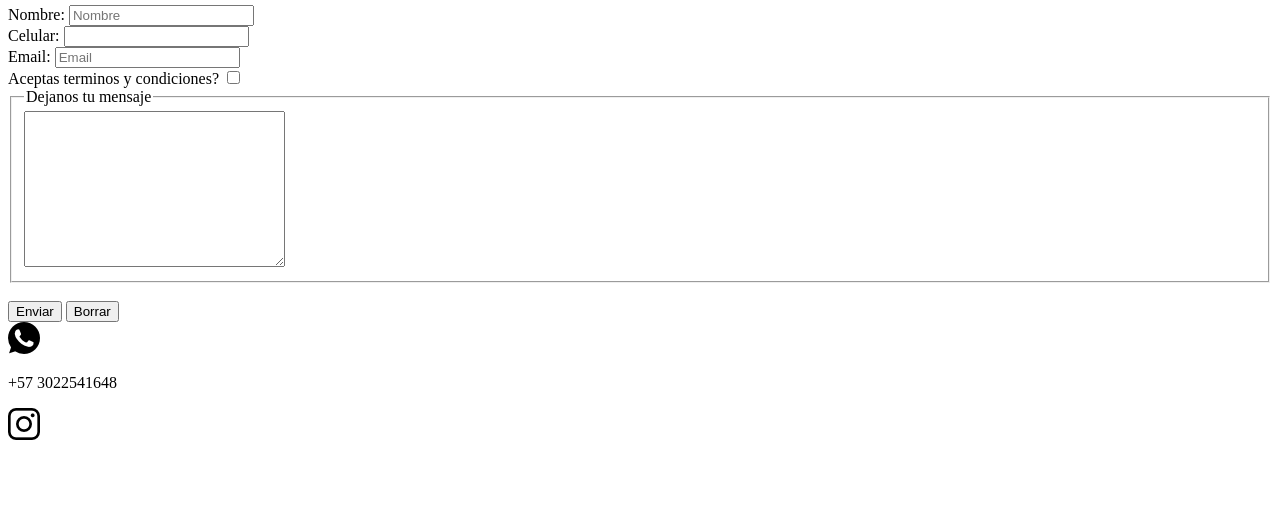
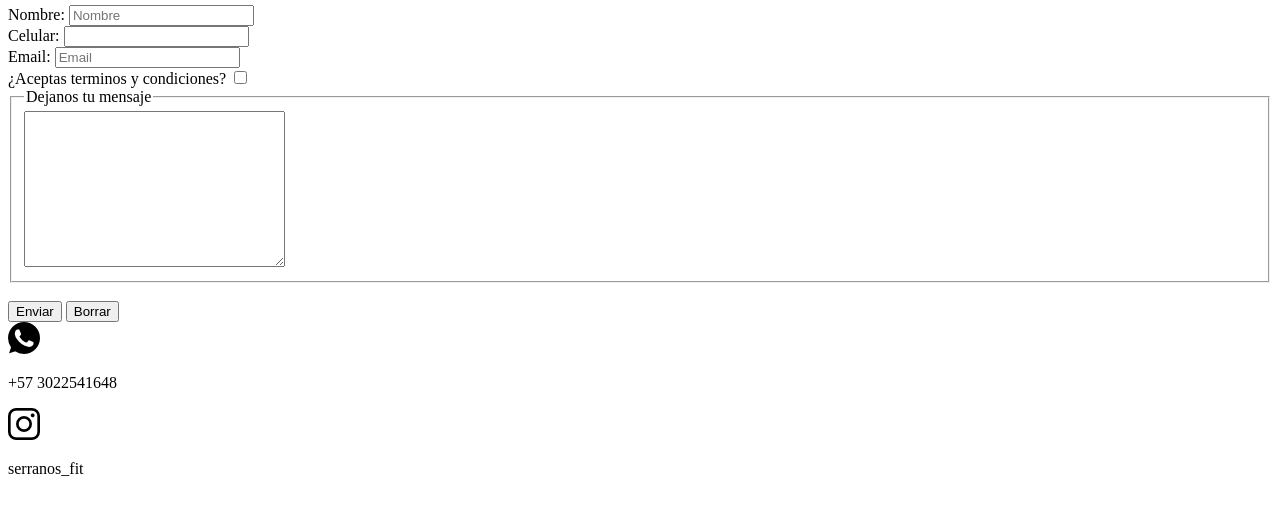
Before and after one commit to felipexis98/DW-23500-FSR, a plain HTML site: page pages/contacto.html in a window 1280 px wide. Shown: the part 284-796 px from the top of the page. Drawn offline with Linux system fonts and the light colour scheme.

Commit message:
Added serranos_fit in footer

```diff
--- a/pages/contacto.html
+++ b/pages/contacto.html
@@ -54,7 +54,7 @@
             <label for="email">Email:</label>
             <input type="email" name="email" placeholder="Email">
             <br>
-            <label for="terms">Aceptas terminos y condiciones?</label>
+            <label for="terms">¿Aceptas terminos y condiciones?</label>
             <input type="checkbox" name="termns">
             <br>
             <fieldset>
@@ -71,6 +71,7 @@
         <img src="../assets/Iconos/whatsapp.png" alt="Logo whatsapp">
         <p>+57 3022541648</p>
         <a href="https://www.instagram.com/serranos_fit/"><img src="../assets/Iconos/instagram.png" alt="Logo instagram" target="_blank"></a>
+        <p>serranos_fit</p>
     </footer>
 </body>
 </html>
```
Also changed, not shown: index.html (+1 -0 lines), pages/equipo.html (+1 -0 lines), pages/galeria.html (+1 -0 lines), pages/tienda.html (+1 -0 lines).
